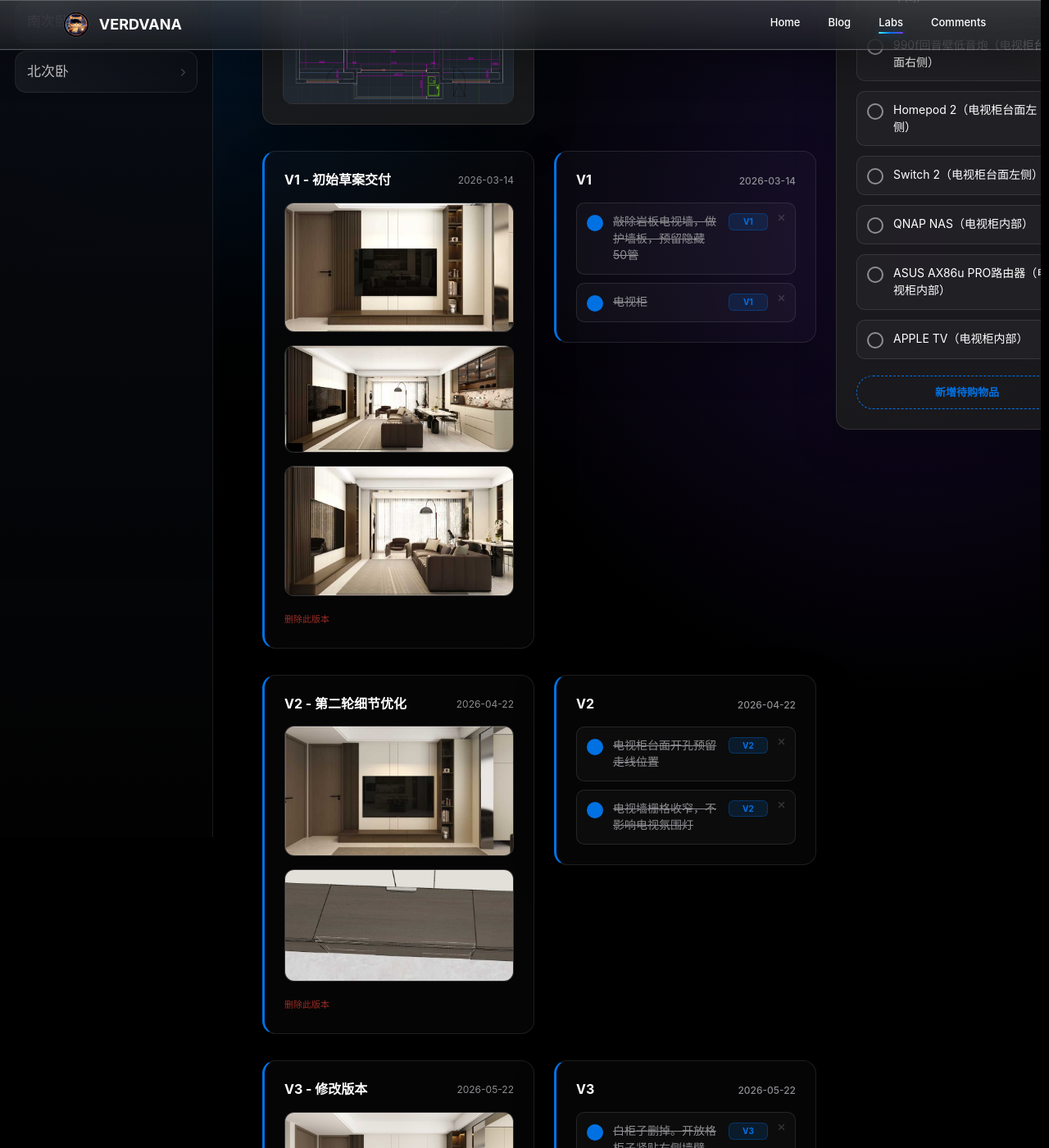
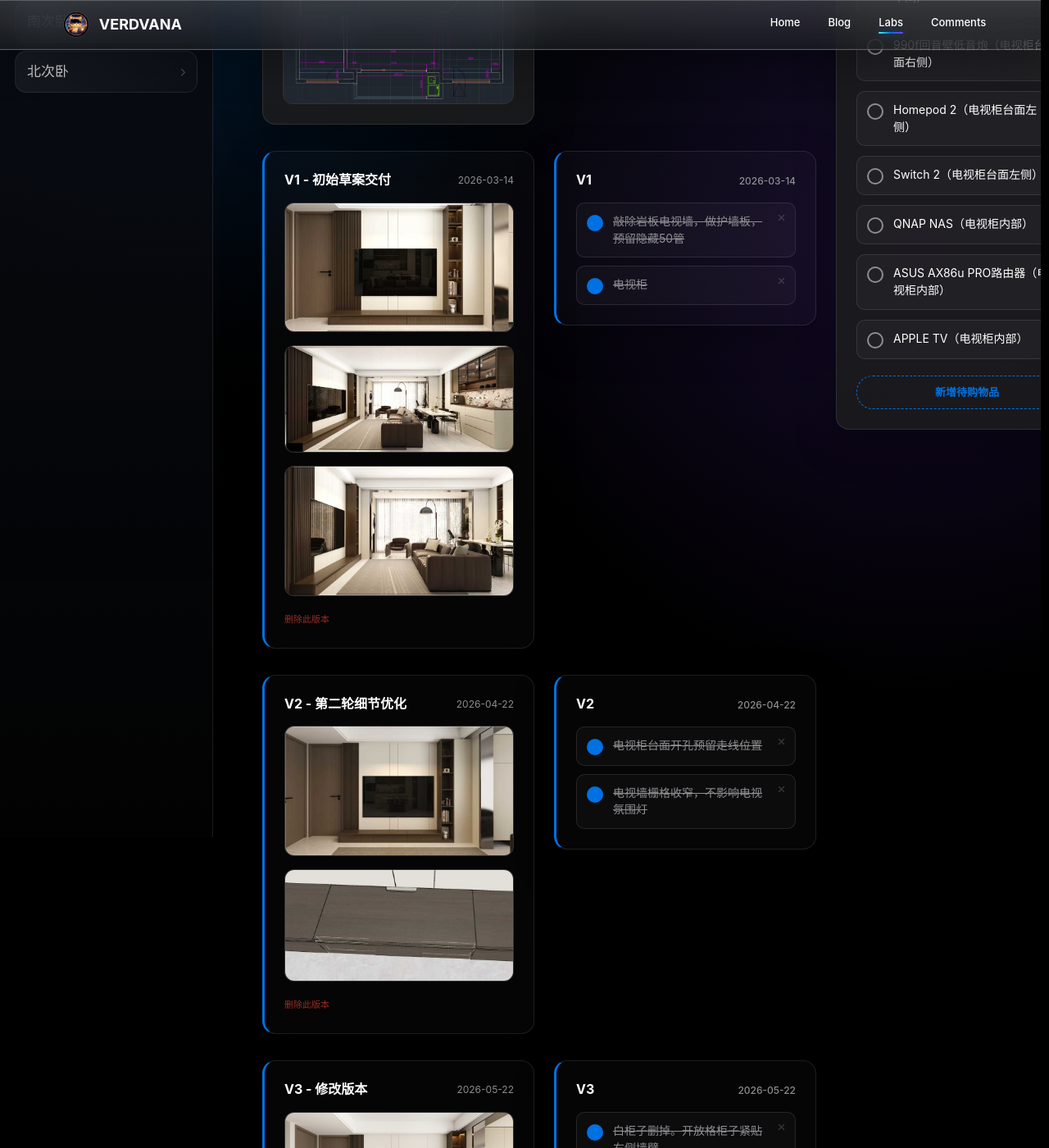
Before and after one commit to Verdvana/Verdvana.github.io, a Jekyll site: the page built from labs/renovation.html, in a window 1280 px wide and 1400 px high, scrolled down 379 px. Shown: the whole window at 82% size. Built offline with Jekyll 4.4.1, drawn with Linux system fonts in a browser that asks for light colours; comment, search, counter and statistics services are not loaded.

Commit message:
Remove renovation requirement round selectors

```diff
--- a/assets/css/labs/renovation.css
+++ b/assets/css/labs/renovation.css
@@ -450,28 +450,6 @@
             text-decoration: line-through;
         }
 
-        .round-selector {
-            background: rgba(0, 113, 227, 0.15);
-            color: var(--accent-color);
-            border: 1px solid rgba(0, 113, 227, 0.3);
-            border-radius: 6px;
-            font-size: 10px;
-            font-weight: 700;
-            padding: 2px 8px;
-            cursor: pointer;
-            outline: none;
-            transition: all 0.2s;
-            appearance: none;
-            -webkit-appearance: none;
-            text-align: center;
-        }
-
-        .round-selector:hover {
-            background: var(--accent-color);
-            color: white;
-            border-color: var(--accent-color);
-        }
-
         /* Scrollbar */
         ::-webkit-scrollbar {
             width: 8px;
--- a/labs/renovation.html
+++ b/labs/renovation.html
@@ -676,26 +676,19 @@ window._defaultProjectData = {
                 section.className = 'card req-round-card req-round-card-loose';
                 section.innerHTML = '<div class="req-round-title"><span>未关联</span></div>';
                 looseTodos.forEach(({ todo, index }) => {
-                    section.appendChild(createTodoElement(todo, index, iters));
+                    section.appendChild(createTodoElement(todo, index));
                 });
                 list.appendChild(section);
             }
         }
 
-        function createTodoElement(todo, index, iters) {
+        function createTodoElement(todo, index) {
                 const item = document.createElement('div');
                 item.className = `todo-item ${todo.completed ? 'completed' : ''}`;
-
-                let roundSelector = "";
-                if (todo.completed) {
-                    const options = iters.map((it, i) => `<option value="${i}" ${todo.roundIndex == i ? 'selected' : ''}>V${i + 1}</option>`).join('');
-                    roundSelector = `<select class="round-selector" onchange="updateTodoRound(${index}, this.value)"><option value="-1">未关联</option>${options}</select>`;
-                }
 
                 item.innerHTML = `
                     <input type="checkbox" class="todo-checkbox" ${todo.completed ? 'checked' : ''} onchange="toggleTodo(${index})">
                     <div class="todo-text" contenteditable="true" oninput="updateTodo(${index}, this.innerText)">${todo.text}</div>
-                    ${roundSelector}
                     <i class="fas fa-times" style="color:var(--secondary-text); cursor:pointer; opacity:0.3; font-size:12px;" onclick="removeTodo(${index})"></i>
                 `;
                 return item;
```
Also changed, not shown: other parts of labs/renovation.html (+1 -6 lines).
